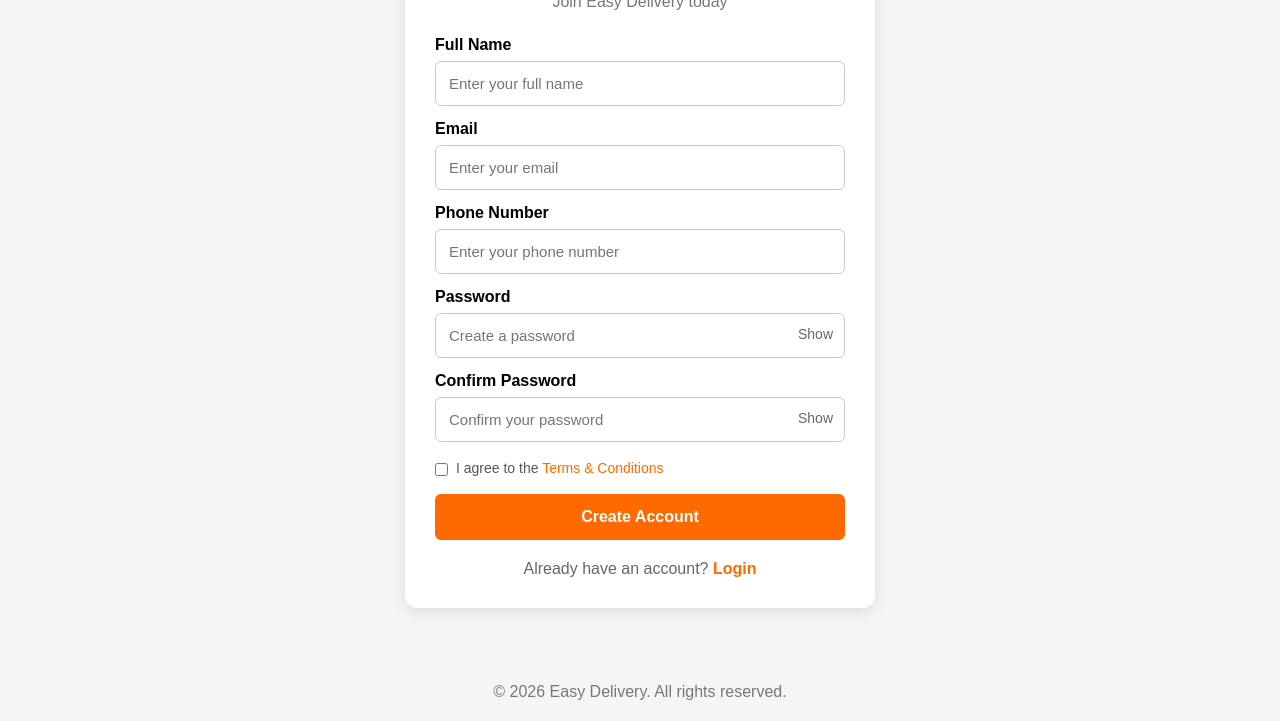
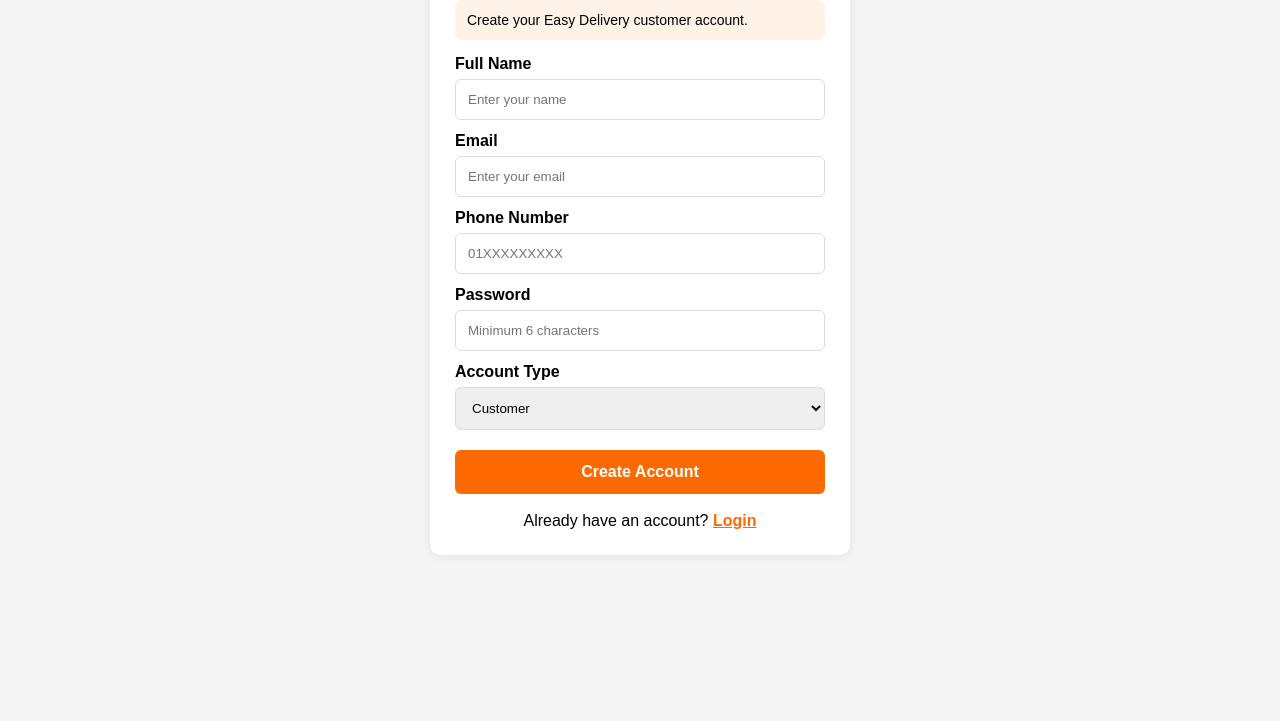
Before and after one commit to easydeliveryhome/Easy-Delivery, a plain HTML site: page register.html in a window 1280 px wide. Shown: the part 198-919 px from the top of the page. After the commit the page ends 808 px from the top, so only its background shows below. Drawn offline with Linux system fonts and the light colour scheme.

Commit message:
Refactor register.html for improved structure and style

```diff
--- a/register.html
+++ b/register.html
@@ -3,376 +3,119 @@
 <head>
 <meta charset="UTF-8">
 <meta name="viewport" content="width=device-width, initial-scale=1.0">
-
-  <title>Create Account - Easy Delivery</title>
+<title>Register - Easy Delivery</title>
 
 <style>
-    * {
-      box-sizing: border-box;
-      margin: 0;
-      padding: 0;
-      font-family: Arial, sans-serif;
-    }
-
-    body {
-      background: #f5f5f5;
-      min-height: 100vh;
-    }
-
-    header {
-      background: #ff6a00;
-      color: white;
-      padding: 16px 5%;
-    }
-
-    .nav {
-      max-width: 1100px;
-      margin: auto;
-      display: flex;
-      justify-content: space-between;
-      align-items: center;
-    }
-
-    .logo {
-      font-size: 25px;
-      font-weight: bold;
-    }
-
-    .home {
-      color: white;
-      text-decoration: none;
-      font-weight: bold;
-    }
-
-    .container {
-      max-width: 500px;
-      margin: 40px auto;
-      padding: 15px;
-    }
-
-    .register-box {
-      background: white;
-      padding: 30px;
-      border-radius: 12px;
-      box-shadow: 0 4px 15px rgba(0,0,0,0.1);
-    }
-
-    h1 {
-      text-align: center;
-      margin-bottom: 8px;
-    }
-
-    .subtitle {
-      text-align: center;
-      color: #777;
-      margin-bottom: 25px;
-    }
-
-    label {
-      display: block;
-      margin: 14px 0 7px;
-      font-weight: bold;
-    }
-
-    input {
-      width: 100%;
-      padding: 13px;
-      border: 1px solid #ccc;
-      border-radius: 6px;
-      outline: none;
-      font-size: 15px;
-    }
-
-    input:focus {
-      border-color: #ff6a00;
-    }
-
-    .password-box {
-      position: relative;
-    }
-
-    .show-password {
-      position: absolute;
-      right: 12px;
-      top: 13px;
-      cursor: pointer;
-      color: #666;
-      font-size: 14px;
-    }
-
-    .terms {
-      margin: 18px 0;
-      display: flex;
-      gap: 8px;
-      align-items: flex-start;
-      font-size: 14px;
-      color: #555;
-    }
-
-    .terms input {
-      width: auto;
-      margin-top: 3px;
-    }
-
-    .terms a {
-      color: #ff6a00;
-      text-decoration: none;
-    }
-
-    .register-btn {
-      width: 100%;
-      padding: 14px;
-      background: #ff6a00;
-      color: white;
-      border: none;
-      border-radius: 6px;
-      font-size: 16px;
-      font-weight: bold;
-      cursor: pointer;
-    }
-
-    .register-btn:hover {
-      background: #e85f00;
-    }
-
-    .login-text {
-      text-align: center;
-      margin-top: 20px;
-      color: #666;
-    }
-
-    .login-text a {
-      color: #ff6a00;
-      font-weight: bold;
-      text-decoration: none;
-    }
-
-    .message {
-      display: none;
-      padding: 10px;
-      margin-bottom: 15px;
-      border-radius: 6px;
-      text-align: center;
-    }
-
-    footer {
-      text-align: center;
-      color: #777;
-      padding: 20px;
-    }
-
-    @media (max-width: 600px) {
-      .container {
-        margin: 20px auto;
-      }
-
-      .register-box {
-        padding: 22px;
-      }
-    }
+*{box-sizing:border-box;margin:0;padding:0;font-family:Arial,sans-serif}
+body{background:#f5f5f5}
+header{background:#ff6a00;color:white;padding:16px 6%;display:flex;justify-content:space-between}
+.logo{font-size:25px;font-weight:bold}
+header a{color:white;text-decoration:none;font-weight:bold}
+.container{max-width:450px;margin:40px auto;padding:15px}
+.box{background:white;padding:25px;border-radius:10px;box-shadow:0 2px 10px rgba(0,0,0,.08)}
+h1{text-align:center;margin-bottom:20px}
+label{display:block;font-weight:bold;margin:12px 0 6px}
+input,select{width:100%;padding:12px;border:1px solid #ddd;border-radius:6px}
+button{width:100%;padding:13px;background:#ff6a00;color:white;border:0;border-radius:6px;font-size:16px;font-weight:bold;margin-top:20px}
+.login{text-align:center;margin-top:18px}
+.login a{color:#ff6a00;font-weight:bold}
+.note{background:#fff3e8;padding:12px;border-radius:6px;margin-bottom:15px;font-size:14px}
 </style>
 </head>
 
 <body>
 
 <header>
-  <div class="nav">
   <div class="logo">🛍️ Easy Delivery</div>
-    <a class="home" href="index.html">Home</a>
-  </div>
+  <a href="index.html">Home</a>
 </header>
 
 <div class="container">
-
-  <div class="register-box">
+<div class="box">
 
 <h1>Create Account</h1>
 
-    <p class="subtitle">
-      Join Easy Delivery today
-    </p>
-
-    <div id="message" class="message"></div>
+<div class="note">
+  Create your Easy Delivery customer account.
+</div>
 
 <form id="registerForm">
 
-      <label for="name">Full Name</label>
-      <input
-        type="text"
-        id="name"
-        placeholder="Enter your full name"
-        required
-      >
+<label>Full Name</label>
+<input type="text" id="name" placeholder="Enter your name" required>
 
-      <label for="email">Email</label>
-      <input
-        type="email"
-        id="email"
-        placeholder="Enter your email"
-        required
-      >
+<label>Email</label>
+<input type="email" id="email" placeholder="Enter your email" required>
 
-      <label for="phone">Phone Number</label>
-      <input
-        type="tel"
-        id="phone"
-        placeholder="Enter your phone number"
-        required
-      >
+<label>Phone Number</label>
+<input type="tel" id="phone" placeholder="01XXXXXXXXX" required>
 
-      <label for="password">Password</label>
+<label>Password</label>
+<input type="password" id="password" placeholder="Minimum 6 characters" required>
 
-      <div class="password-box">
-        <input
-          type="password"
-          id="password"
-          placeholder="Create a password"
-          minlength="6"
-          required
-        >
+<label>Account Type</label>
+<select id="role">
+  <option value="customer">Customer</option>
+</select>
 
-        <span
-          class="show-password"
-          onclick="togglePassword('password')"
-        >
-          Show
-        </span>
-      </div>
-
-      <label for="confirmPassword">Confirm Password</label>
-
-      <div class="password-box">
-        <input
-          type="password"
-          id="confirmPassword"
-          placeholder="Confirm your password"
-          minlength="6"
-          required
-        >
-
-        <span
-          class="show-password"
-          onclick="togglePassword('confirmPassword')"
-        >
-          Show
-        </span>
-      </div>
-
-      <div class="terms">
-        <input type="checkbox" id="terms" required>
-
-        <span>
-          I agree to the
-          <a href="#">Terms & Conditions</a>
-        </span>
-      </div>
-
-      <button class="register-btn" type="submit">
-        Create Account
-      </button>
+<button type="submit">Create Account</button>
 
 </form>
 
-    <p class="login-text">
+<div class="login">
 Already have an account?
 <a href="login.html">Login</a>
-    </p>
-
 </div>
 
 </div>
-
-<footer>
-  © 2026 Easy Delivery. All rights reserved.
-</footer>
+</div>
 
 <script>
 
-  function togglePassword(id) {
+document.getElementById("registerForm").addEventListener("submit", function(e){
 
-    const input = document.getElementById(id);
+  e.preventDefault();
 
-    if (input.type === "password") {
-      input.type = "text";
-    } else {
-      input.type = "password";
-    }
+  const name = document.getElementById("name").value.trim();
+  const email = document.getElementById("email").value.trim().toLowerCase();
+  const phone = document.getElementById("phone").value.trim();
+  const password = document.getElementById("password").value;
 
-  }
-
-
-  document
-    .getElementById("registerForm")
-    .addEventListener("submit", function(event) {
-
-      event.preventDefault();
-
-      const name =
-        document.getElementById("name").value.trim();
-
-      const email =
-        document.getElementById("email").value.trim();
-
-      const phone =
-        document.getElementById("phone").value.trim();
-
-      const password =
-        document.getElementById("password").value;
-
-      const confirmPassword =
-        document.getElementById("confirmPassword").value;
-
-      const message =
-        document.getElementById("message");
-
-
-      if (password.length < 6) {
-
-        message.style.display = "block";
-        message.style.background = "#ffe5e5";
-        message.style.color = "#d00";
-        message.textContent =
-          "Password must be at least 6 characters.";
-
+  if(password.length < 6){
+    alert("Password must be at least 6 characters.");
     return;
   }
 
+  const users = JSON.parse(
+    localStorage.getItem("easyDeliveryUsers")
+  ) || [];
 
-      if (password !== confirmPassword) {
+  const exists = users.find(user => user.email === email);
 
-        message.style.display = "block";
-        message.style.background = "#ffe5e5";
-        message.style.color = "#d00";
-        message.textContent =
-          "Passwords do not match.";
-
+  if(exists){
+    alert("This email is already registered.");
     return;
   }
 
-
   const user = {
+    id: Date.now(),
     name: name,
     email: email,
-        phone: phone
+    phone: phone,
+    password: password,
+    role: "customer"
   };
 
+  users.push(user);
 
   localStorage.setItem(
-        "easyDeliveryUser",
-        JSON.stringify(user)
+    "easyDeliveryUsers",
+    JSON.stringify(users)
   );
 
+  alert("Account created successfully! ✅");
 
-      message.style.display = "block";
-      message.style.background = "#e5ffe9";
-      message.style.color = "#087a20";
-      message.textContent =
-        "Account created successfully!";
-
-
-      setTimeout(function() {
   window.location.href = "login.html";
-      }, 1200);
 
 });
 
```
Lines whose indentation alone changed are shown as unchanged.
